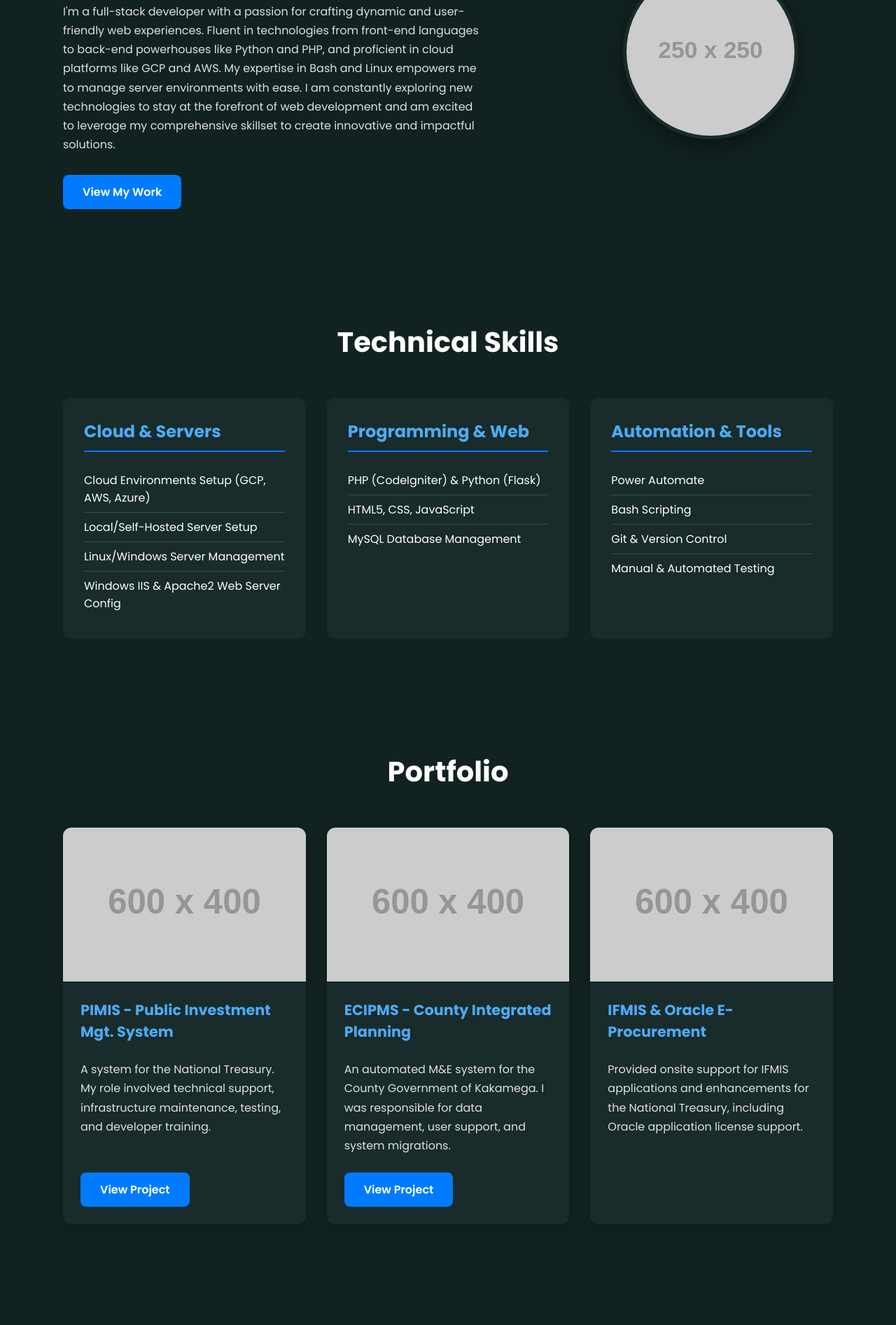
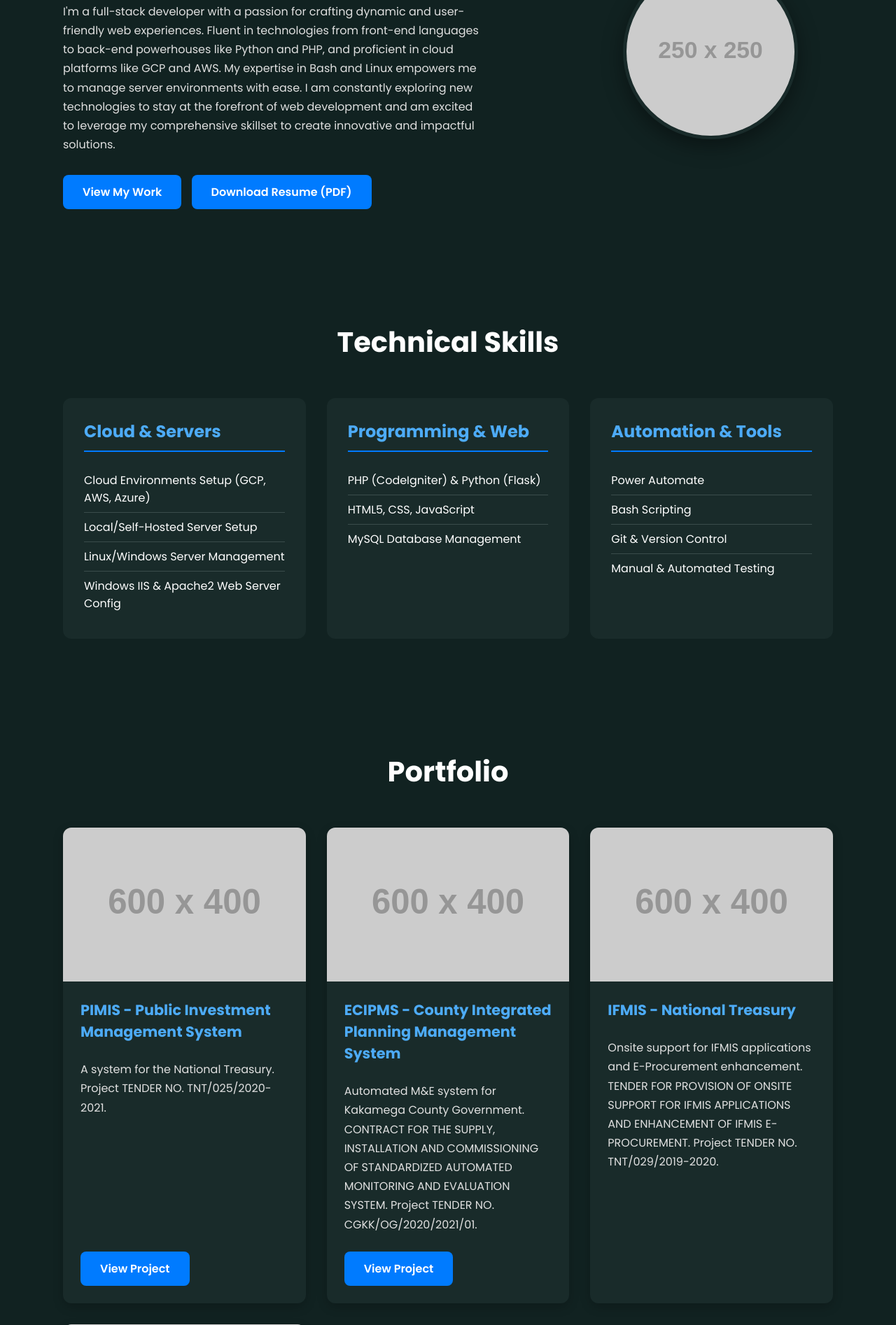
Before and after one commit to nehemiaobati/appbackup, a PHP site: page /portfolio in a window 1280 px wide. Shown: the part 334-2228 px from the top of the page at 70% size. Run offline with PHP 8.4, Linux system fonts and the light colour scheme; grey boxes labelled with a size stand in for pictures from a placeholder-image service; data that the repository does not hold is empty; some libraries are stand-ins or nearby versions.

Commit message:
feat: Implement resume PDF generation and download
- Add `fpdf/fpdf` dependency for generating PDF documents.
- Introduce `ResumeController` and a new route `/resume/pdf` to handle the PDF generation logic.
- Add a "Download Resume (PDF)" button to the portfolio page, linking to the new PDF endpoint.
- Update project descriptions for PIMIS and ECIPMS on the portfolio page for improved detail.

```diff
--- a/composer.json
+++ b/composer.json
@@ -6,7 +6,8 @@
         "ratchet/pawl": "^0.4.1",
         "monolog/monolog": "^2.9 || ^3.0",
         "vlucas/phpdotenv": "^5.0",
-        "phpmailer/phpmailer": "^6.9"
+        "phpmailer/phpmailer": "^6.9",
+        "fpdf/fpdf": "^1.86"
     },
     "autoload": {
         "psr-4": {
--- /dev/null
+++ b/src/Controllers/ResumeController.php
@@ -0,0 +1,173 @@
+<?php
+
+namespace App\Controllers;
+
+require_once __DIR__ . '/../../vendor/autoload.php';
+
+use Fpdf\Fpdf;
+
+class ResumeController {
+    public function generateResumePdf() {
+        $pdf = new Fpdf();
+        $pdf->AddPage();
+
+        // Set font for the title
+        // Set margins
+        $pdf->SetMargins(20, 20, 20);
+        $pdf->SetAutoPageBreak(true, 20);
+
+        // Header - Name and Title
+        $pdf->SetFont('Helvetica', 'B', 28);
+        $pdf->SetTextColor(30, 30, 30); // Dark Grey
+        $pdf->Cell(0, 15, 'Nehemia Obati', 0, 1, 'C');
+        $pdf->SetFont('Helvetica', '', 14);
+        $pdf->SetTextColor(80, 80, 80); // Medium Grey
+        $pdf->Cell(0, 8, 'Software Developer', 0, 1, 'C');
+        $pdf->Ln(10);
+
+        // Contact Information
+        $pdf->SetFont('Helvetica', '', 10);
+        $pdf->SetTextColor(50, 50, 50);
+        $pdf->Cell(0, 5, 'Address: 00100, Nairobi Kenya | Email: nehemiaobati@gmail.com | Phone: +254794587533', 0, 1, 'C');
+        $pdf->Ln(10);
+
+        // Section: Summary
+        $this->addSectionTitle($pdf, 'Summary');
+        $pdf->SetFont('Helvetica', '', 10);
+        $summary = "I'm a full-stack developer with a passion for crafting dynamic and user-friendly web experiences. Fluent in technologies from front-end languages to back-end powerhouses like Python and PHP, and proficient in cloud platforms like GCP and AWS. My expertise in Bash and Linux empowers me to manage server environments with ease. I am constantly exploring new technologies to stay at the forefront of web development and am excited to leverage my comprehensive skillset to create innovative and impactful solutions.";
+        $pdf->MultiCell(0, 5, $summary);
+        $pdf->Ln(8);
+
+        // Section: Technical Skills
+        $this->addSectionTitle($pdf, 'Technical Skills');
+        $pdf->SetFont('Helvetica', '', 10);
+        $skills = [
+            "Cloud & Servers: Cloud Environments Setup (GCP, AWS, Azure), Local/Self-Hosted Server Setup, Linux/Windows Server Management, Windows IIS & Apache2 Web Server Config",
+            "Programming & Web: PHP (CodeIgniter) & Python (Flask), HTML5, CSS, JavaScript, MySQL Database Management",
+            "Automation & Tools: Power Automate, Bash Scripting, Git & Version Control, Manual & Automated Testing"
+        ];
+        foreach ($skills as $skill) {
+            $pdf->SetFont('Helvetica', '', 10); // Ensure Helvetica is set for text
+            $pdf->Cell(5, 5, '- ', 0, 0); // Use a simple dash for bullet point
+            $pdf->MultiCell(0, 5, $skill, 0, 'L', false);
+        }
+        $pdf->Ln(8);
+
+        // Section: Work Experience
+        $this->addSectionTitle($pdf, 'Work Experience');
+        $pdf->SetFont('Helvetica', 'B', 12);
+        $pdf->Cell(0, 7, 'ICT Support', 0, 1, 'L');
+        $pdf->SetFont('Helvetica', '', 10);
+        $pdf->Cell(0, 5, 'Kingsway Business Systems LTD, Kindaruma Road, Top Plaza, 2nd Floor Suite 5 | 2021-01 - Current', 0, 1, 'L');
+        $pdf->Ln(2);
+
+        // PIMIS
+        $pdf->SetFont('Helvetica', 'B', 10);
+        $pdf->Cell(0, 5, 'PIMIS (Public Investment Management Information System)', 0, 1, 'L');
+        $pdf->SetFont('Helvetica', '', 10);
+        $pdf->Cell(0, 5, 'National Treasury | Project TENDER NO. TNT/025/2020-2021', 0, 1, 'L');
+        $pdf->Cell(0, 5, 'https://pimisdev.treasury.go.ke/', 0, 1, 'L');
+        $pdf->Ln(2);
+        $pim_experience = [
+            "Technical Support: Troubleshooting hardware/software, setting up environments, resolving development issues.",
+            "Infrastructure Maintenance: Patching/updating software, backups, system performance monitoring.",
+            "Testing: Manual/automated testing, maintaining testing environments.",
+            "Documentation: Recording technical procedures, installation instructions, system specifications.",
+            "Developer Training: Educating developers on new technologies and tools.",
+            "Stakeholder Communication: Interfacing with project managers, business users on technical matters.",
+            "Training."
+        ];
+        foreach ($pim_experience as $item) {
+            $pdf->SetFont('Helvetica', '', 10);
+            $pdf->Cell(5, 5, '- ', 0, 0);
+            $pdf->MultiCell(0, 5, $item, 0, 'L', false);
+        }
+        $pdf->Ln(5);
+
+        // ECIPMS
+        $pdf->SetFont('Helvetica', 'B', 10);
+        $pdf->Cell(0, 5, 'ECIPMS (Electronic County Integrated Planning Management System)', 0, 1, 'L');
+        $pdf->SetFont('Helvetica', '', 10);
+        $pdf->MultiCell(0, 5, 'County Government of Kakamega | CONTRACT FOR THE SUPPLY, INSTALLATION AND COMMISSIONING OF STANDARDIZED AUTOMATED MONITORING AND EVALUATION SYSTEM. Project TENDER NO. CGKK/OG/2020/2021/01', 0, 'L', false);
+        $pdf->Cell(0, 5, 'https://ecipms.kingsway.co.ke/', 0, 1, 'L');
+        $pdf->Ln(2);
+        $ecipms_experience = [
+            "Data entry for management system.",
+            "Online and hands-on support to end users.",
+            "Adding and assigning levels to end users.",
+            "Migrating users within the system.",
+            "Manipulating data in the management system.",
+            "Training."
+        ];
+        foreach ($ecipms_experience as $item) {
+            $pdf->SetFont('Helvetica', '', 10);
+            $pdf->Cell(5, 5, '- ', 0, 0);
+            $pdf->MultiCell(0, 5, $item, 0, 'L', false);
+        }
+        $pdf->Ln(5);
+
+        // IFMIS
+        $pdf->SetFont('Helvetica', 'B', 10);
+        $pdf->Cell(0, 5, 'IFMIS', 0, 1, 'L');
+        $pdf->SetFont('Helvetica', '', 10);
+        $pdf->MultiCell(0, 5, 'National Treasury | TENDER FOR PROVISION OF ONSITE SUPPORT FOR IFMIS APPLICATIONS AND ENHANCEMENT OF IFMIS E-PROCUREMENT. Project TENDER NO. TNT/029/2019-2020', 0, 'L', false);
+        $pdf->Ln(5);
+
+        // ORACLE
+        $pdf->SetFont('Helvetica', 'B', 10);
+        $pdf->Cell(0, 5, 'ORACLE', 0, 1, 'L');
+        $pdf->SetFont('Helvetica', '', 10);
+        $pdf->MultiCell(0, 5, 'National Treasury | TENDER FOR THE PROVISION OF ORACLE APPLICATION SUPPORT LICENSES. Project TENDER NO. TNT/026/2019-2020', 0, 'L', false);
+        $pdf->Ln(8);
+
+        // Section: Education & Certifications
+        $this->addSectionTitle($pdf, 'Education & Certifications');
+        $pdf->SetFont('Helvetica', 'B', 12);
+        $pdf->Cell(0, 7, 'Computer Science', 0, 1, 'L');
+        $pdf->SetFont('Helvetica', '', 10);
+        $pdf->Cell(0, 5, 'Zetech University - Ruiru | Graduated: 2021-11', 0, 1, 'L');
+        $pdf->Ln(2);
+        $pdf->SetFont('Helvetica', 'B', 12);
+        $pdf->Cell(0, 7, 'Certificate: CCNA 1-3 & Cyber Ops', 0, 1, 'L');
+        $pdf->SetFont('Helvetica', '', 10);
+        $pdf->Cell(0, 5, 'Zetech University - Ruiru | Completed: 2020-09', 0, 1, 'L');
+        $pdf->Ln(8);
+
+        // Section: Languages & Interests
+        $this->addSectionTitle($pdf, 'Languages & Interests');
+        $pdf->SetFont('Helvetica', 'B', 10);
+        $pdf->Cell(30, 5, 'Languages:', 0, 0, 'L');
+        $pdf->SetFont('Helvetica', '', 10);
+        $pdf->Cell(0, 5, 'English, Kiswahili', 0, 1, 'L');
+        $pdf->SetFont('Helvetica', 'B', 10);
+        $pdf->Cell(30, 5, 'Interests:', 0, 0, 'L');
+        $pdf->SetFont('Helvetica', '', 10);
+        $pdf->Cell(0, 5, 'E-Sports, Basketball, Travelling', 0, 1, 'L');
+        $pdf->Ln(8);
+
+        // Section: References
+        $this->addSectionTitle($pdf, 'References');
+        $pdf->SetFont('Helvetica', 'B', 12);
+        $pdf->Cell(0, 7, 'Kenneth Kadenge', 0, 1, 'L');
+        $pdf->SetFont('Helvetica', '', 10);
+        $pdf->Cell(0, 5, 'Project Manager, Kingsway Business Service Ltd.', 0, 1, 'L');
+        $pdf->Cell(0, 5, 'Tel: 0722 310 030', 0, 1, 'L');
+        $pdf->Ln(4);
+        $pdf->SetFont('Helvetica', 'B', 12);
+        $pdf->Cell(0, 7, 'Dan Njiru', 0, 1, 'L');
+        $pdf->SetFont('Helvetica', '', 10);
+        $pdf->Cell(0, 5, 'Head of Department, Zetech University', 0, 1, 'L');
+        $pdf->Cell(0, 5, 'Tel: 0719 321 351', 0, 1, 'L');
+        $pdf->Ln(8);
+
+        $pdf->Output('I', 'Nehemia_Obati_Resume.pdf');
+    }
+
+    private function addSectionTitle(Fpdf $pdf, string $title) {
+        $pdf->SetFont('Helvetica', 'B', 16);
+        $pdf->SetFillColor(230, 230, 230); // Light Grey background for section titles
+        $pdf->SetTextColor(30, 30, 30); // Dark Grey text
+        $pdf->Cell(0, 10, $title, 0, 1, 'L', true);
+        $pdf->Ln(5);
+    }
+}
--- a/src/router.php
+++ b/src/router.php
@@ -5,6 +5,7 @@ use App\Controllers\AuthController;
 use App\Controllers\BotController;
 use App\Controllers\ApiKeyController;
 use App\Controllers\ContactController;
+use App\Controllers\ResumeController;
 
 // Helper function to get the current URI path without query string
 function getUriPath(): string
@@ -80,6 +81,7 @@ $authController = new AuthController();
 $botController = new BotController();
 $apiKeyController = new ApiKeyController();
 $contactController = new ContactController();
+$resumeController = new ResumeController();
 
 switch ($path) {
     case '': // Root path, redirect to dashboard
@@ -140,6 +142,9 @@ switch ($path) {
             exit;
         }
         break;
+    case '/resume/pdf':
+        $resumeController->generateResumePdf();
+        break;
     default:
         // Handle dynamic routes like /bots/{id}
         if (preg_match('/^\/bots\/(\d+)$/', $path, $matches)) {
--- a/templates/portfolio.php
+++ b/templates/portfolio.php
@@ -234,6 +234,7 @@
                         <p class="subtitle">Software Developer</p>
                         <p>I'm a full-stack developer with a passion for crafting dynamic and user-friendly web experiences. Fluent in technologies from front-end languages to back-end powerhouses like Python and PHP, and proficient in cloud platforms like GCP and AWS. My expertise in Bash and Linux empowers me to manage server environments with ease. I am constantly exploring new technologies to stay at the forefront of web development and am excited to leverage my comprehensive skillset to create innovative and impactful solutions.</p>
                         <a href="#portfolio" class="btn">View My Work</a>
+                        <a href="/resume/pdf" class="btn" target="_blank" style="margin-left: 10px;">Download Resume (PDF)</a>
                     </div>
                     <div class="hero-image-container">
                         <img src="https://placehold.co/250x250/EFEFEF/333333?text=N.O." alt="Nehemia Obati" class="hero-image">
@@ -283,26 +284,33 @@
                 <div class="section-title"><h2>Portfolio</h2></div>
                 <div class="portfolio-grid">
                     <div class="portfolio-card">
-                        <img src="https://placehold.co/600x400/192B2A/FFFFFF?text=PIMIS+Project" alt="PIMIS Project Screenshot">
+                        <img src="https://placehold.co/600x400/192B2A/FFFFFF?text=PIMIS" alt="PIMIS Project Screenshot">
                         <div class="portfolio-content">
-                            <h3>PIMIS - Public Investment Mgt. System</h3>
-                            <p>A system for the National Treasury. My role involved technical support, infrastructure maintenance, testing, and developer training.</p>
+                            <h3>PIMIS - Public Investment Management System</h3>
+                            <p>A system for the National Treasury. Project TENDER NO. TNT/025/2020-2021.</p>
                             <a href="https://pimisdev.treasury.go.ke/" target="_blank" class="btn">View Project</a>
                         </div>
                     </div>
                     <div class="portfolio-card">
-                        <img src="https://placehold.co/600x400/192B2A/FFFFFF?text=ECIPMS+Project" alt="ECIPMS Project Screenshot">
+                        <img src="https://placehold.co/600x400/192B2A/FFFFFF?text=ECIPMS" alt="ECIPMS Project Screenshot">
                         <div class="portfolio-content">
-                            <h3>ECIPMS - County Integrated Planning</h3>
-                            <p>An automated M&E system for the County Government of Kakamega. I was responsible for data management, user support, and system migrations.</p>
+                            <h3>ECIPMS - County Integrated Planning Management System</h3>
+                            <p>Automated M&E system for Kakamega County Government. CONTRACT FOR THE SUPPLY, INSTALLATION AND COMMISSIONING OF STANDARDIZED AUTOMATED MONITORING AND EVALUATION SYSTEM. Project TENDER NO. CGKK/OG/2020/2021/01.</p>
                              <a href="https://ecipms.kingsway.co.ke/" target="_blank" class="btn">View Project</a>
                         </div>
                     </div>
                      <div class="portfolio-card">
-                        <img src="https://placehold.co/600x400/192B2A/FFFFFF?text=National+Treasury+Support" alt="IFMIS Support Project">
+                        <img src="https://placehold.co/600x400/192B2A/FFFFFF?text=IFMIS" alt="IFMIS Project Screenshot">
                         <div class="portfolio-content">
-                            <h3>IFMIS & Oracle E-Procurement</h3>
-                            <p>Provided onsite support for IFMIS applications and enhancements for the National Treasury, including Oracle application license support.</p>
+                            <h3>IFMIS - National Treasury</h3>
+                            <p>Onsite support for IFMIS applications and E-Procurement enhancement. TENDER FOR PROVISION OF ONSITE SUPPORT FOR IFMIS APPLICATIONS AND ENHANCEMENT OF IFMIS E-PROCUREMENT. Project TENDER NO. TNT/029/2019-2020.</p>
+                        </div>
+                    </div>
+                    <div class="portfolio-card">
+                        <img src="https://placehold.co/600x400/192B2A/FFFFFF?text=Oracle" alt="Oracle Project Screenshot">
+                        <div class="portfolio-content">
+                            <h3>Oracle E-Procurement - National Treasury</h3>
+                            <p>Provision of Oracle application support licenses. TENDER FOR THE PROVISION OF ORACLE APPLICATION SUPPORT LICENSES. Project TENDER NO. TNT/026/2019-2020.</p>
                         </div>
                     </div>
                 </div>
@@ -320,9 +328,12 @@
                             <h3>ICT Support</h3>
                             <p class="company">Kingsway Business Systems LTD</p>
                             <ul>
-                                <li>Supporting key government information systems including PIMIS, ECIPMS, and IFMIS.</li>
-                                <li>Responsibilities span hardware/software troubleshooting, infrastructure maintenance, testing, documentation, and stakeholder communication.</li>
-                                <li>Conducting developer and user training sessions on new technologies and system features.</li>
+                                <li>Provided technical support, troubleshooting hardware/software, and environment setup for key government information systems (PIMIS, ECIPMS, IFMIS).</li>
+                                <li>Maintained infrastructure, including software patching/updates, backups, and system performance monitoring.</li>
+                                <li>Conducted manual and automated testing; maintained testing environments.</li>
+                                <li>Documented technical procedures, installation instructions, and system specifications.</li>
+                                <li>Delivered developer and user training sessions on new technologies and system features.</li>
+                                <li>Interfaced with project managers and business users on technical matters.</li>
                             </ul>
                         </div>
                     </div>
```
